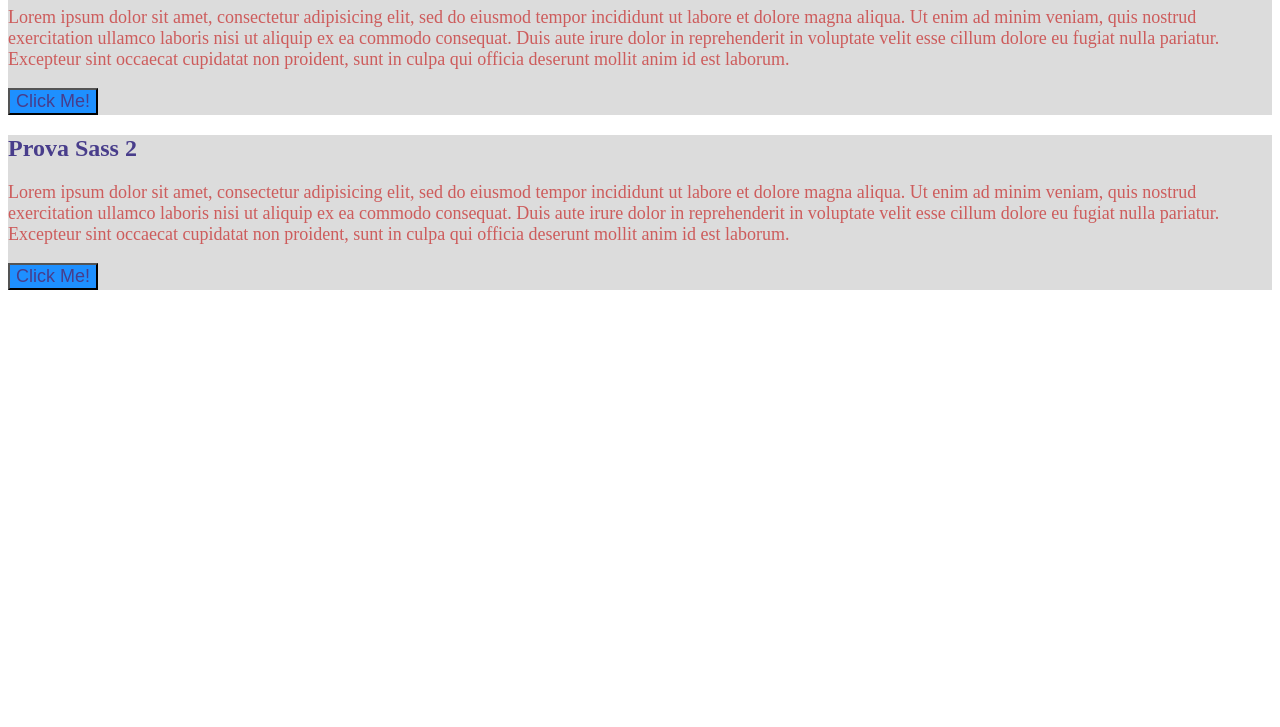
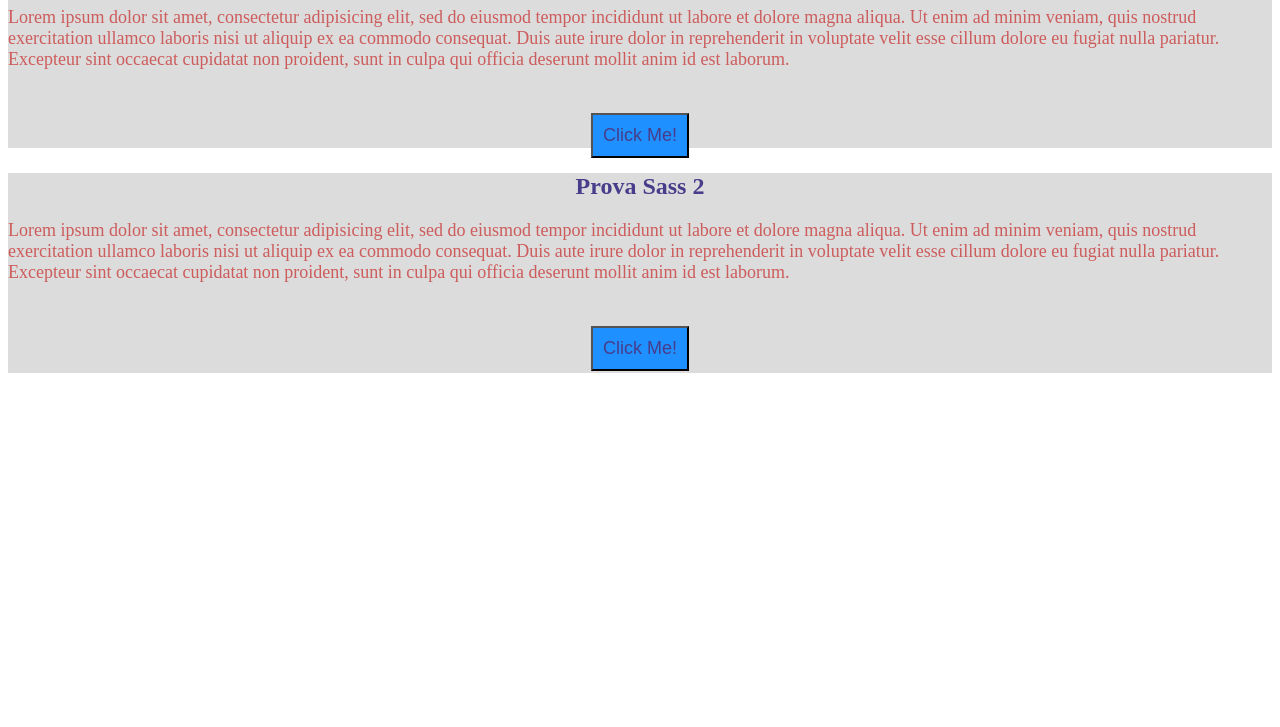
Before and after one commit to giuseppe-lana27/html-sass-first, a website: page index.html in a window 1280 px wide. Shown: the part 73-800 px from the top of the page. Drawn offline with Linux system fonts and the light colour scheme.

Commit message:
modifica stile elementi pagina

```diff
--- a/src/app.scss
+++ b/src/app.scss
@@ -1,27 +1,40 @@
 $background_color: #DCDCDC;
+$container_height: 200px;
 $primary_color: #483D8B;
 $par_color: #CD5C5C;
 $font_size: 18px;
 $button_background: #1E90FF;
+$text_center: center;
+$button_padding: 10px;
+$margin_top: 25px;
 
 .container-one,
 .container-two{
+  height: $container_height;
   background-color: $background_color;
+}
+.container-two{
+  margin-top: $margin_top;
 }
 h1{
   color: $primary_color;
+  text-align: $text_center;
 }
-
 p{
   color: $par_color;
   font-size: $font_size;
 }
-
 h2{
   color: $primary_color;
+  text-align: $text_center;
 }
 button{
   color: $primary_color;
   font-size: $font_size;
   background-color: $button_background;
+  padding: $button_padding;
+  position: absolute;
+  left: 50%;
+  transform: translate(-50%);
+  margin-top: $margin_top;
 }
```
Also changed, not shown: dist/app.css.
